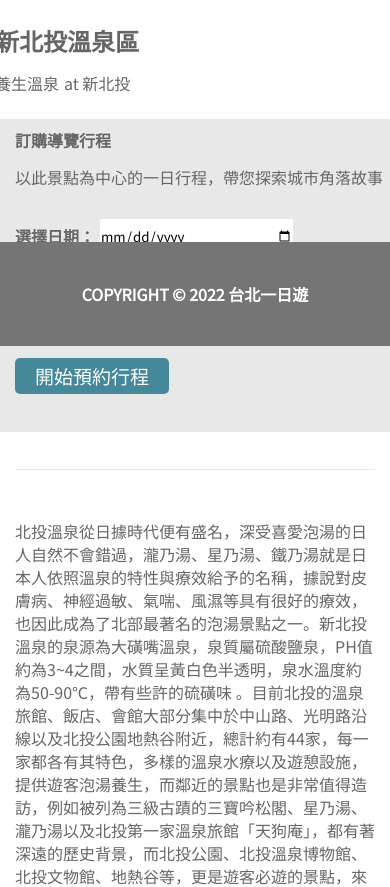
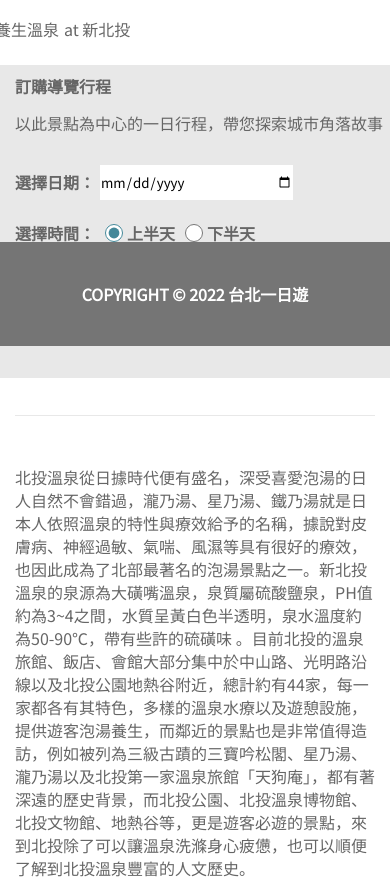
Before and after one commit to SweiiHuang/WH_HW_S2, a Flask app: page /attraction/1 in a window 390 px wide; the page is wider, and only the part inside the window is pictured. Shown: the part 498-1385 px from the top of that part. Run offline with Flask 2, Linux system fonts and the light colour scheme; data comes from the database, SQL or seed files in the repository.

Commit message:
Refactor: aspect ratio of images & remove the margin top in mobile version

```diff
--- a/static/css/attraction.css
+++ b/static/css/attraction.css
@@ -102,6 +102,7 @@
     width: 540px;
     height: 406px;
     justify-content: center;
+
 }
 
 .prev {
@@ -154,12 +155,14 @@
 .slidePicBox {
     display: flex;
     flex-direction: row;
+    width: 540px;
+    height: 406px;
 }
 
 .slidePic {
-    width: 540px;
-    height: 406px;
-    max-width: 100%;
+    aspect-ratio: inherit;
+    width: 100%;
+    object-fit: cover;
 }
 
 
@@ -482,31 +485,51 @@
 }
 
 
-@media(max-width:1200px) {
+@media(max-width:1170px) {
+    .section {
+        margin-top: 0px;
+    }
 
     .sectionRight {
+        width: 540px;
+        justify-content: center;
+    }
+
+    .spotName {
+        width: 540px;
+    }
+
+    .catMrt {
         width: 540px;
     }
 
     .bookTourArea {
         width: 540px;
     }
+
 }
 
 
 
 
-
 @media(max-width:600px) {
-    .next {
-        right: 25px;
+    .slideshow-container {
+        width: 460px;
     }
 
-    .prev {
-        left: 25px;
+
+
+
+    .sectionRight {
+        width: 400px;
+        justify-content: center;
     }
 
-    .sectionRight {
+    .spotName {
+        width: 400px;
+    }
+
+    .catMrt {
         width: 400px;
     }
 
```
